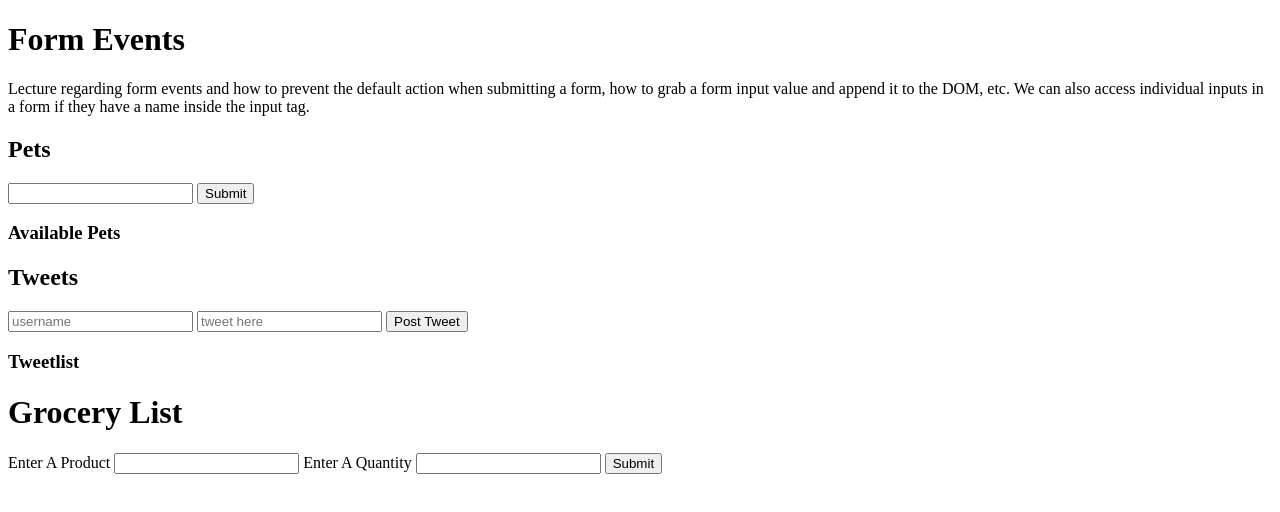
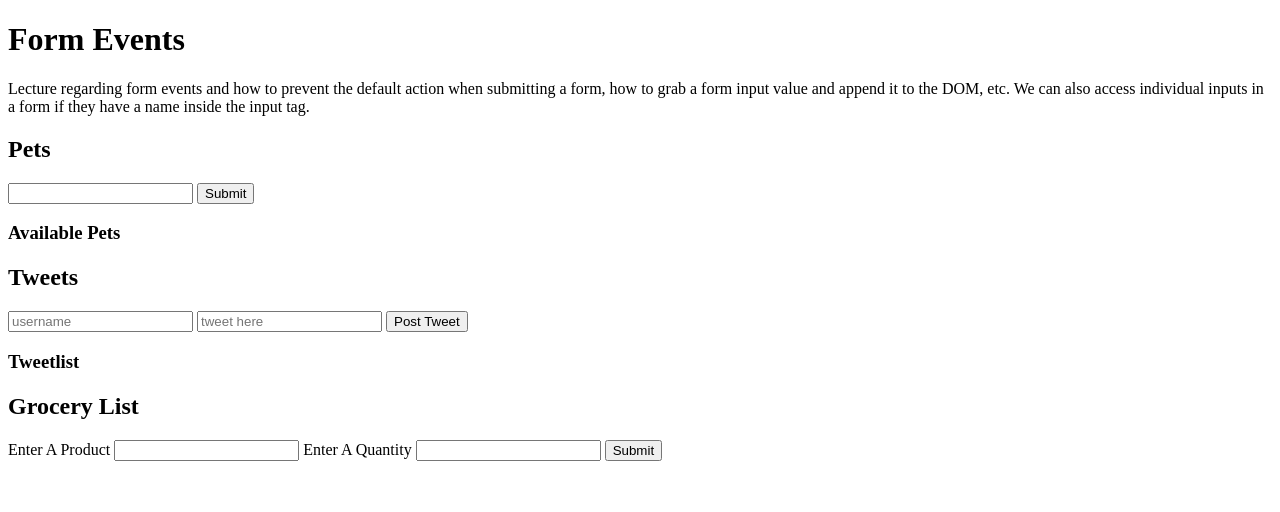
Before and after one commit to marjo-dev/learning-in-public, a plain HTML site: page csteele/preventdefault.html in a window 1280 px wide. Drawn offline with Linux system fonts and the light colour scheme.

Commit message:
modified html formatting of form page

```diff
--- a/csteele/preventdefault.html
+++ b/csteele/preventdefault.html
@@ -31,7 +31,7 @@
     <h3>Tweetlist</h3>
     <ul id="tweets"></ul>
 
-    <h1>Grocery List</h1>
+    <h2>Grocery List</h2>
     <form action="/nowhere" id="grocery">
       <label for="item">Enter A Product</label>
       <input type="text" id="product" name="product" />
```
